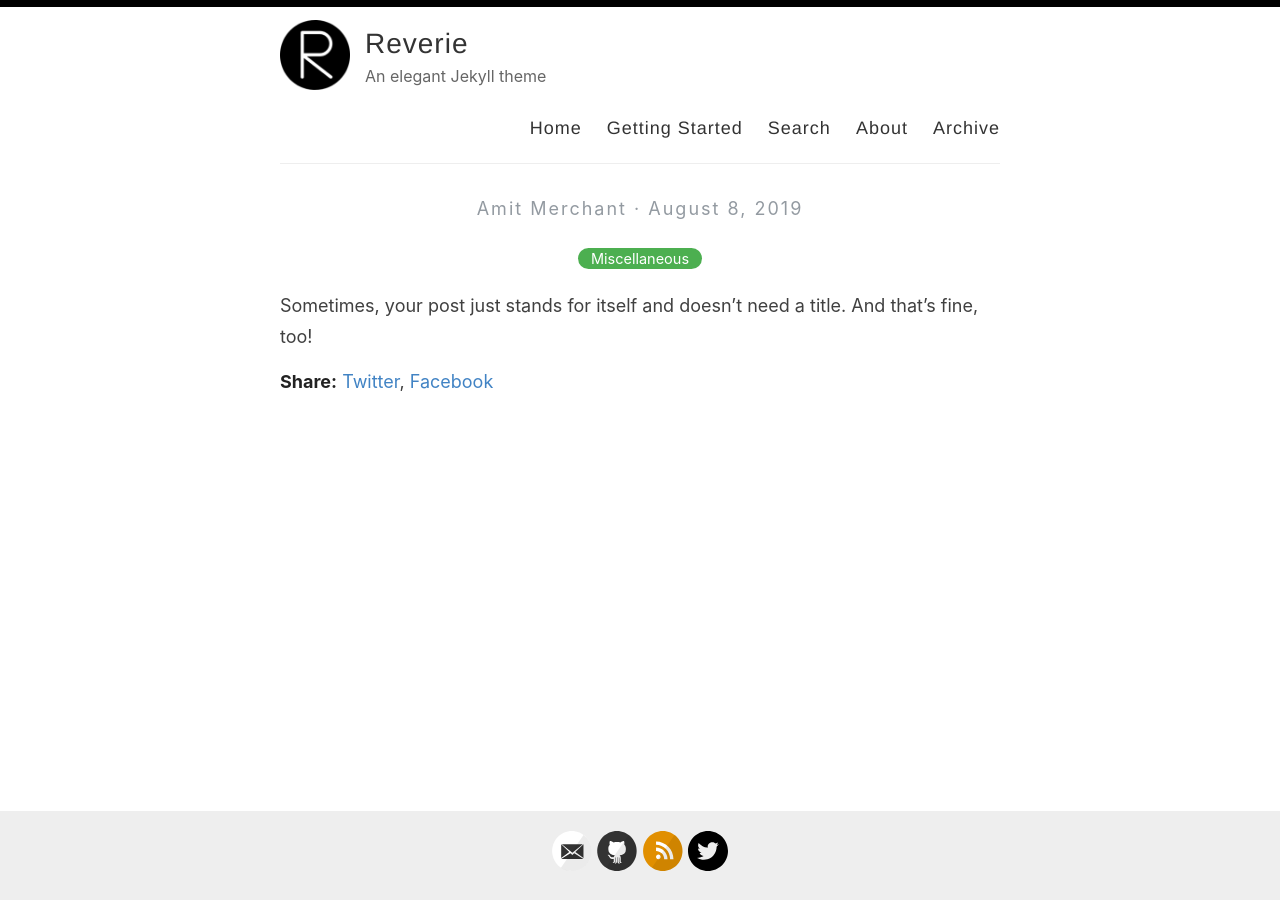
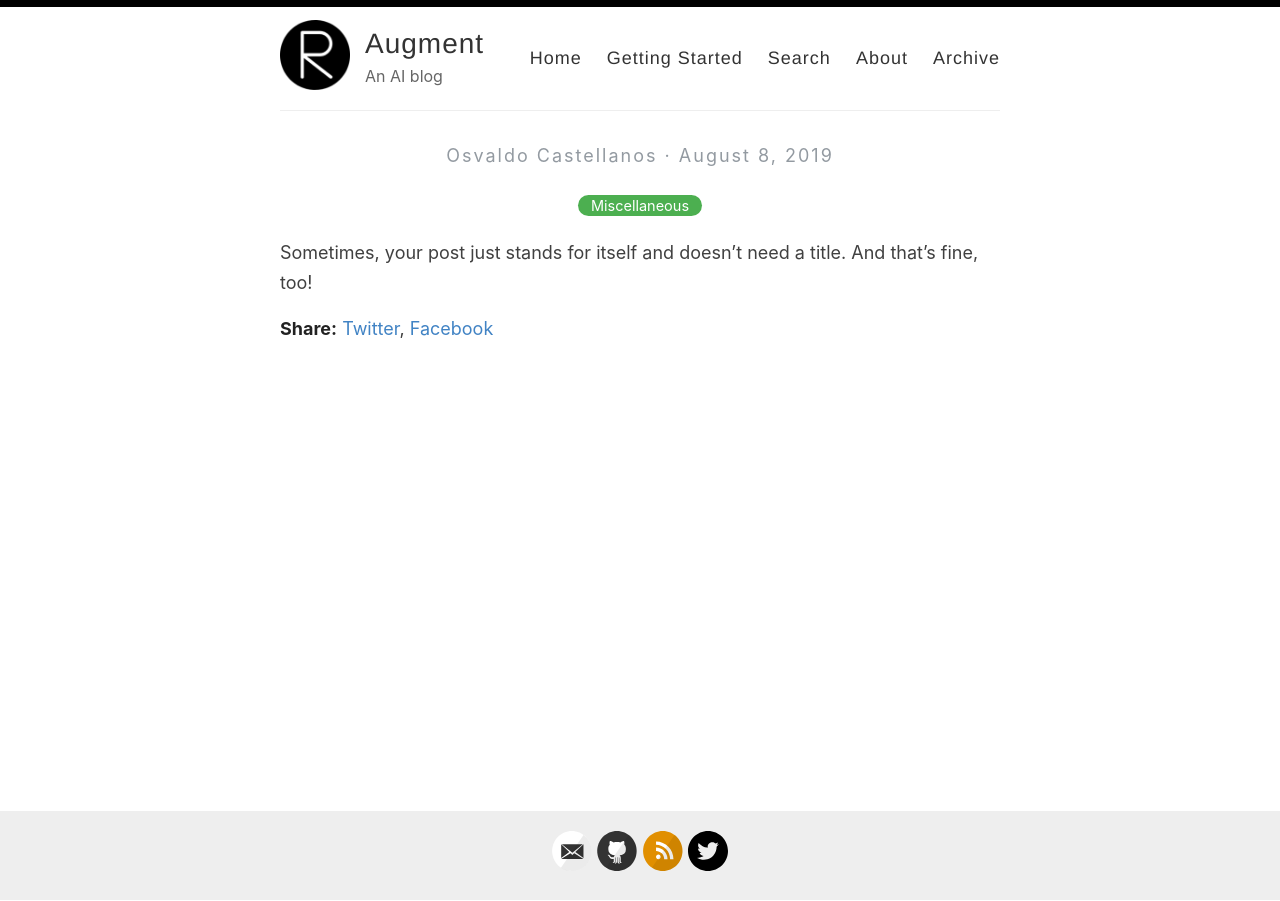
Before and after one commit to amitmerchant1990/reverie, a Jekyll site: the page built from _posts/2019-08-08-no-title-posts.md, in a window 1280 px wide. Built offline with Jekyll 4.4.1, drawn with Linux system fonts in a browser that asks for light colours.

Commit message:
Update _config.yml

```diff
--- a/_config.yml
+++ b/_config.yml
@@ -3,13 +3,13 @@
 #
 
 # Name of your site (displayed in the header)
-name: Reverie
+name: Augment
 
 # Name of the author
-author: Amit Merchant
+author: Osvaldo Castellanos
 
 # Short bio or description (displayed in the header)
-description: An elegant Jekyll theme
+description: An AI blog
 
 # URL of your avatar or profile pic (you could use your GitHub profile pic)
 avatar: /images/reverie.png
@@ -21,15 +21,15 @@ avatar: /images/reverie.png
 # Includes an icon in the footer for each username you enter
 footer-links:
   dribbble:
-  email: amit.d.merchant@gmail.com
+  email: oscastellanos@outlook.com
   facebook:
   flickr:
-  github: amitmerchant1990/reverie
+  github: oscastellanos
   instagram:
   linkedin:
   pinterest:
   rss: rss
-  twitter: amit_merchant
+  twitter: castellanos_os
   stackoverflow:
   youtube: # channel/<your_long_string> or user/<user-name>
   googleplus: # anything in your profile username that comes after plus.google.com/
@@ -41,21 +41,21 @@ footer-links:
 disqus:
 
 # Enter your Google Analytics web tracking code (e.g. UA-2110908-2) to activate tracking
-google_analytics: UA-43339302-11
+google_analytics:
 
 # For newer "GA4" analytics, use the following instead of the "UA" entry above
 #google_analytics_ga4: G-GABC1DEFG
 
 # Your website URL (e.g. http://amitmerchant1990.github.io or http://www.amitmerchant.com)
 # Used for Sitemap.xml and your RSS feed
-url: http://www.amitmerchant.com/reverie
-enforce_ssl: https://www.amitmerchant.com/reverie
+#url: http://www.amitmerchant.com/reverie
+#enforce_ssl: https://www.amitmerchant.com/reverie
 
 # If you're hosting your site at a Project repository on GitHub pages
 # (http://yourusername.github.io/repository-name)
 # and NOT your User repository (http://yourusername.github.io)
 # then add in the baseurl here, like this: "/repository-name"
-baseurl: "/reverie"
+baseurl: "/oscastellanos.github.io"
 
 #
 # !! You don't need to change any of the configuration flags below !!
```
